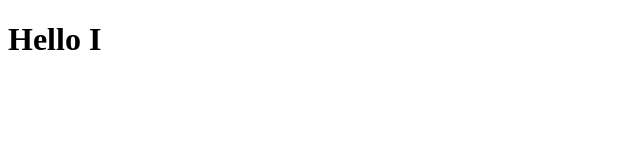
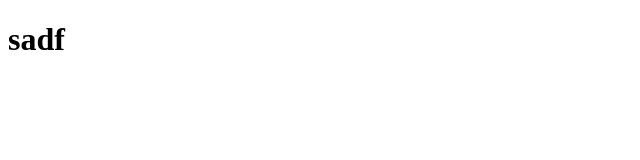
Before and after one commit to choi138/react-project, a React (Create React App) app: page /todo in a window 1280 px wide. Shown: the top 160 px of the page, without its empty margins (0-640 px from the left). Built offline with nearby package versions, Linux system fonts and the light colour scheme.

Commit message:
adding todo

```diff
--- a/package.json
+++ b/package.json
@@ -8,6 +8,7 @@
     "@testing-library/user-event": "^13.5.0",
     "react": "^18.2.0",
     "react-dom": "^18.2.0",
+    "react-router-dom": "^6.4.1",
     "react-scripts": "5.0.1",
     "web-vitals": "^2.1.4"
   },
--- a/src/App.js
+++ b/src/App.js
@@ -1,6 +1,13 @@
+import { BrowserRouter as Router, Routes, Route } from 'react-router-dom';
+import ToDo from './ToDo';
+
 function App() {
   return (
-    <h1>Hello I</h1>
+    <Router>
+      <Routes>
+        <Route path="/todo" element={<ToDo />} />
+      </Routes>
+    </Router>
   );
 }
 
--- /dev/null
+++ b/src/ToDo.js
@@ -0,0 +1,7 @@
+function ToDo() {
+    return (
+        <h1>sadf</h1>
+    )
+};
+
+export default ToDo;
```
Also changed, not shown: 1 other file (tests, documents, lock files or other folders).
